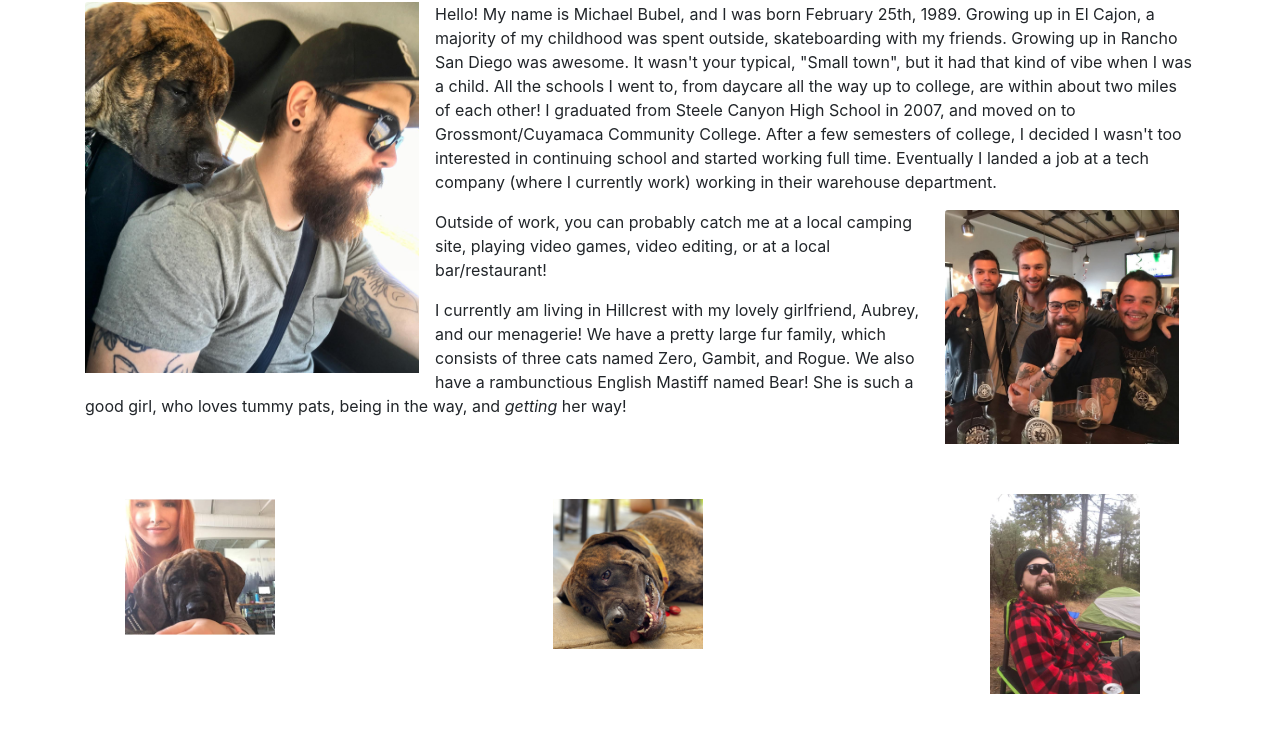
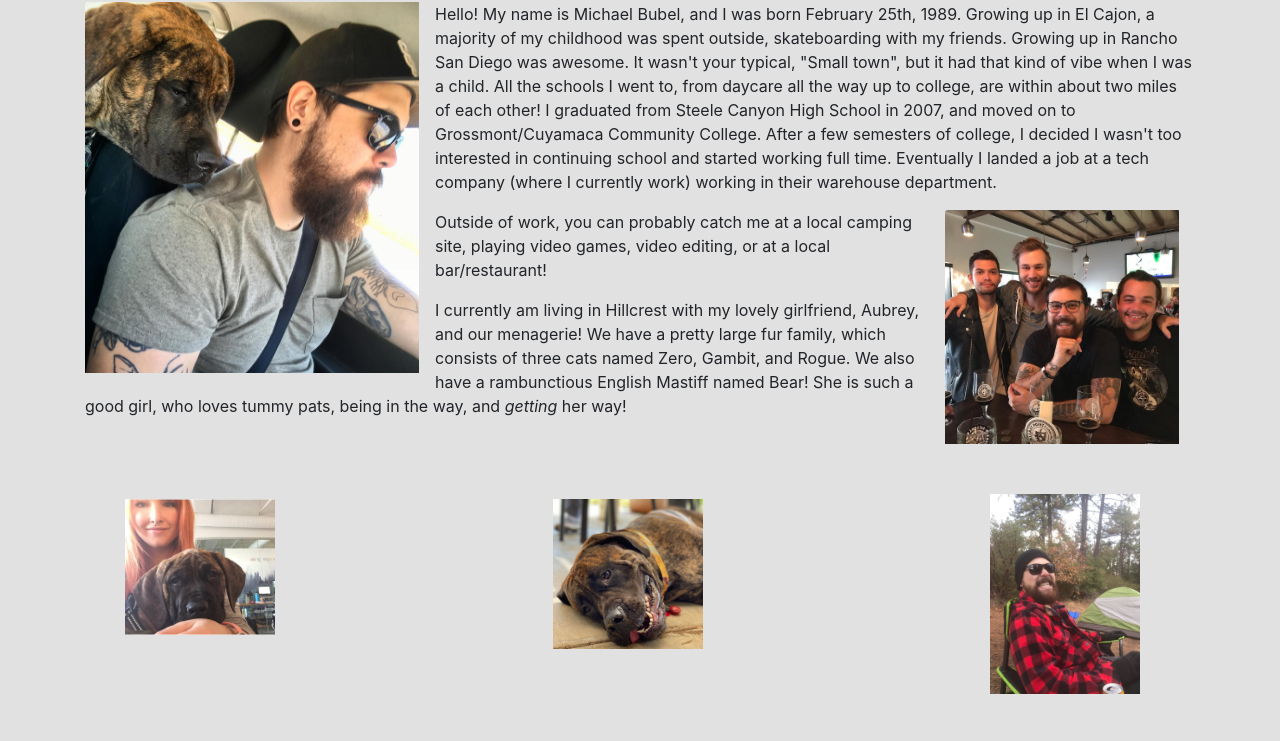
Before and after one commit to mbubel/portfolio, a plain HTML site: page index.html in a window 1280 px wide. Shown: the part 110-851 px from the top of the page. Drawn offline with nearby package versions, Linux system fonts and the light colour scheme.

Commit message:
Added a background color to the body

```diff
--- a/assets/css/style.css
+++ b/assets/css/style.css
@@ -51,3 +51,8 @@ ul {
     height: 20px;
     width: 20px;
 }
+
+body {
+    background-color: rgba(71, 69, 69, 0.158);
+    margin: auto;
+}
```
